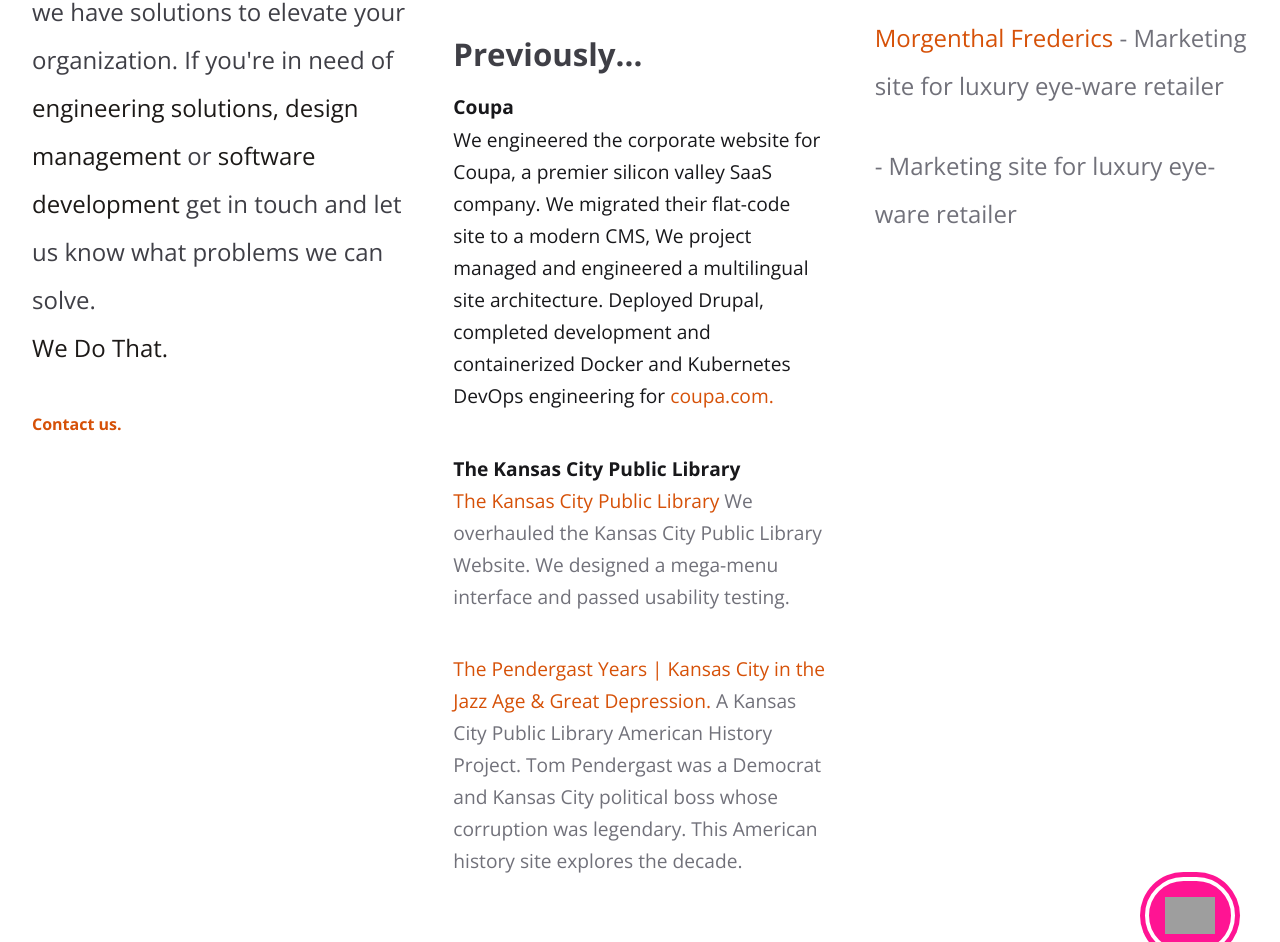
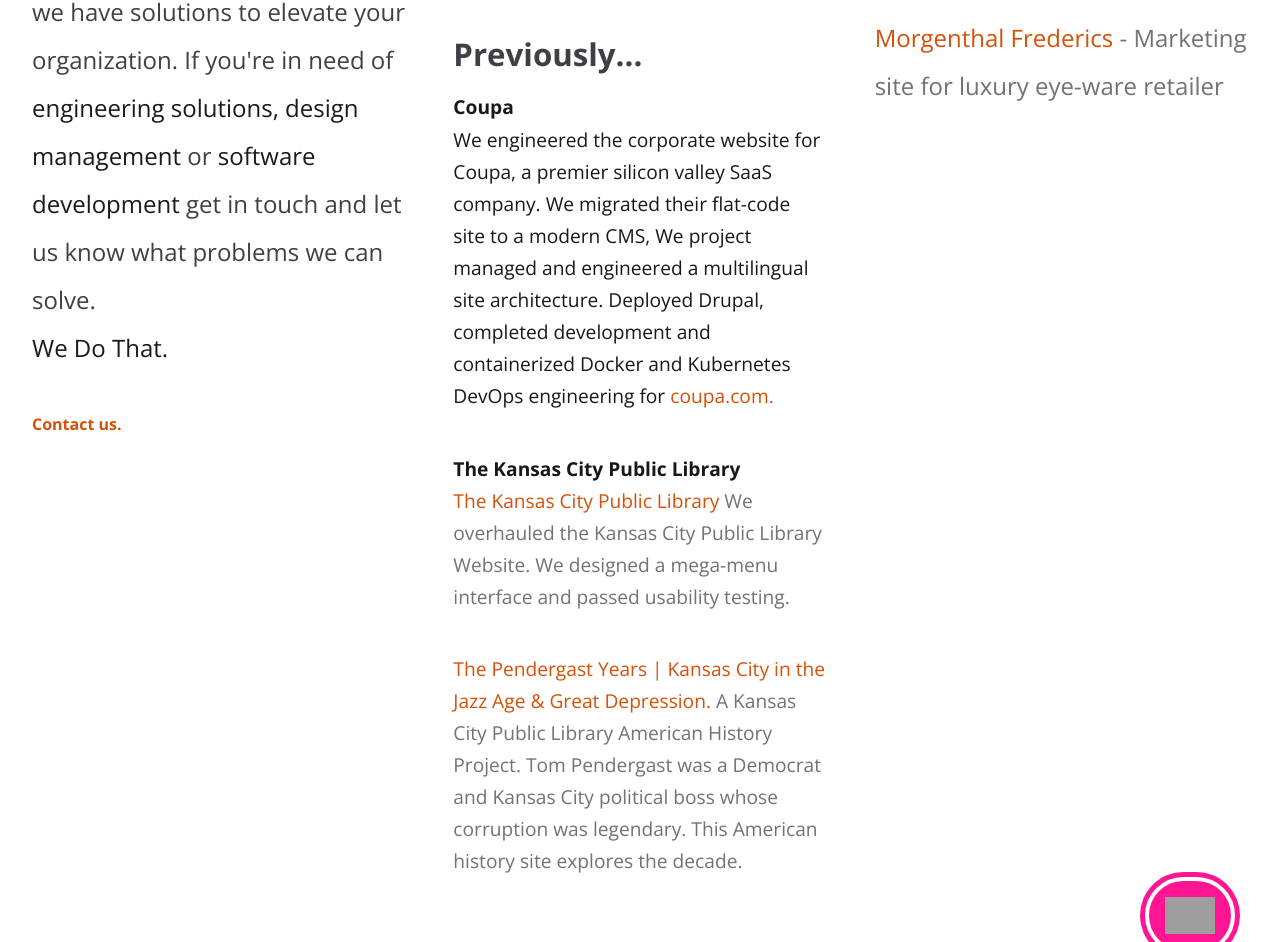
Before and after one commit to jeffwpetersen/js4, a Gatsby site: page / in a window 1280 px wide. Shown: the part 801-1743 px from the top of the page. Built offline with nearby package versions, Linux system fonts and the light colour scheme; Gatsby itself is replaced by a stand-in of ours; grey boxes are pictures that could not be loaded; a web font is replaced by a local one.

```diff
--- a/src/pages/index.js
+++ b/src/pages/index.js
@@ -130,8 +130,6 @@
                                     E-commerce Magento site for spice blend manufacturer</p>
                                   <p className="lighter mb-8 md:text-lg"><span className="pink"><Link to="CPH" smooth={true} duration={500} spy={true} ignoreCancelEvents={true} className="react-scroll-link" style={{cursor: 'pointer'}}>Morgenthal Frederics</Link></span> -
                                     Marketing site for luxury eye-ware retailer</p>
-                                  <p className="lighter mb-8 md:text-lg"><span className="pink"><Link to="CPH" smooth={true} duration={500} spy={true} ignoreCancelEvents={true} className="react-scroll-link" style={{cursor: 'pointer'}}></Link></span> -
-                                    Marketing site for luxury eye-ware retailer</p>
                                 </div>
                             </div>
 
```
